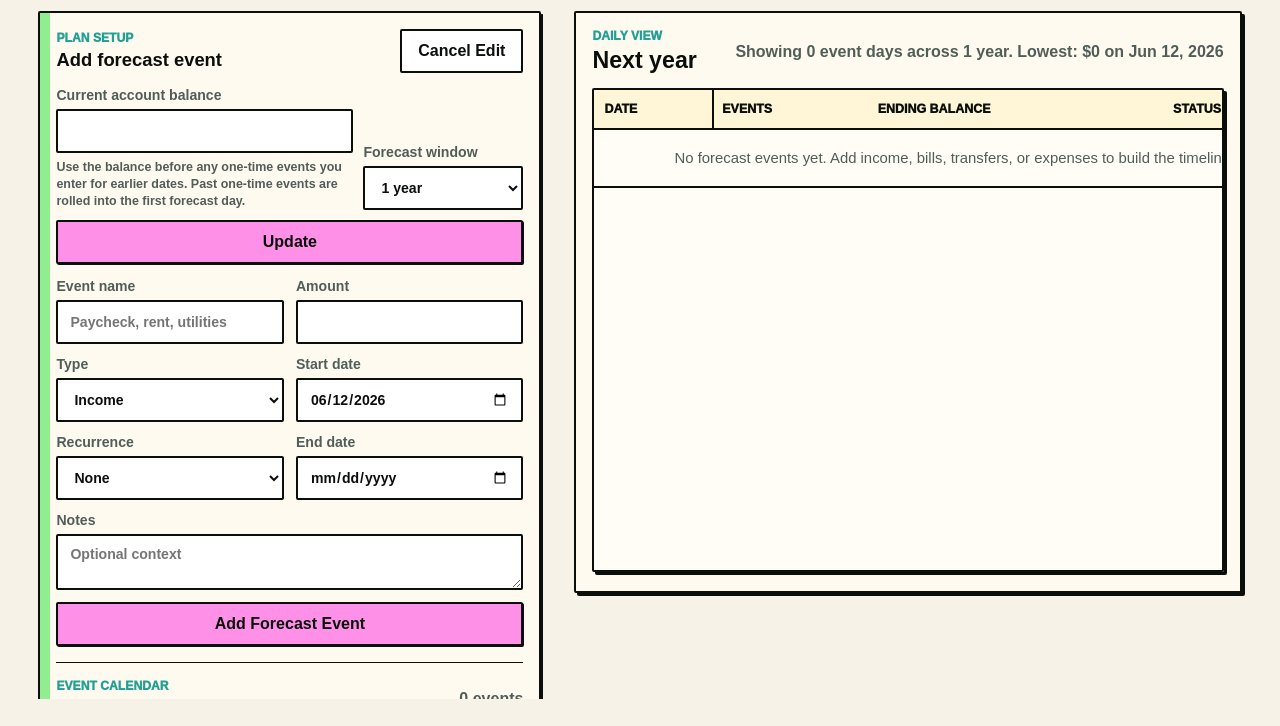
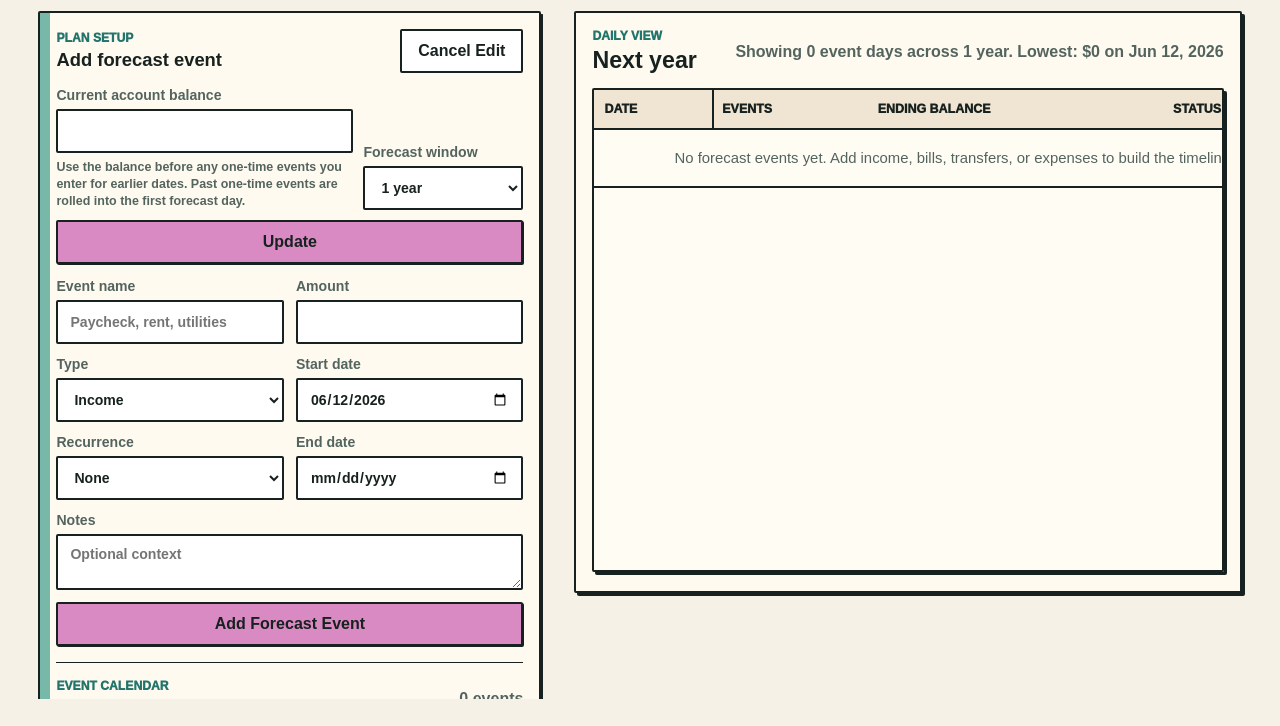
Before and after one commit to GenSky/cash-runway, a website: page index.html in a window 1280 px wide. Shown: the part 414-1140 px from the top of the page. Drawn offline with Linux system fonts and the light colour scheme.

Commit message:
Fix calendar event visibility and mute palette

```diff
--- a/app.js
+++ b/app.js
@@ -315,7 +315,7 @@ function applyTheme() {
   els.themeToggle.textContent = isDark ? "Light" : "Dark";
   els.themeToggle.title = isDark ? "Switch to light mode" : "Switch to dark mode";
   els.themeToggle.setAttribute("aria-pressed", String(isDark));
-  els.themeColor.content = isDark ? "#0f0d0a" : "#ff90e8";
+  els.themeColor.content = isDark ? "#111513" : "#23756b";
 }
 
 // Forecasting is deliberately data-first: every view, stress test, and calculator
@@ -678,9 +678,20 @@ function renderCalendar(forecast) {
   const gridStart = addDays(monthStart, -monthStart.getDay());
   const days = Array.from({ length: 42 }, (_, index) => addDays(gridStart, index));
   const dailyByDate = new Map(forecast.daily.map((day) => [day.date, day]));
+  const savedEventsByDate = mapSavedEventsToDates(days);
+  const calendarMonthDays = days
+    .filter((date) => date.getMonth() === monthStart.getMonth())
+    .map((date) => {
+      const dateIso = isoDate(date);
+      const projectedDay = dailyByDate.get(dateIso);
+      return {
+        date: dateIso,
+        events: projectedDay?.events || savedEventsByDate.get(dateIso) || [],
+      };
+    });
   const monthDays = forecast.daily.filter((day) => day.date.startsWith(state.calendarMonth));
-  const eventDays = monthDays.filter((day) => day.events.length > 0);
-  const eventCount = monthDays.reduce((total, day) => total + day.events.length, 0);
+  const eventDays = calendarMonthDays.filter((day) => day.events.length > 0);
+  const eventCount = calendarMonthDays.reduce((total, day) => total + day.events.length, 0);
   const lowest = monthDays.length
     ? monthDays.reduce((min, day) => (day.endingBalance < min.endingBalance ? day : min), monthDays[0])
     : null;
@@ -689,6 +700,14 @@ function renderCalendar(forecast) {
   els.calendarMeta.textContent = monthDays.length
     ? `${eventDays.length} event days · ${eventCount} total events · Lowest ${formatMoney(lowest.endingBalance)} on ${formatDate(lowest.date)}`
     : `This month is outside the current ${state.forecastYears}-${state.forecastYears === 1 ? "year" : "year"} forecast window.`;
+
+  els.calendarMeta.textContent = monthDays.length
+    ? `${eventDays.length} event days · ${eventCount} total events · Lowest ${formatMoney(lowest.endingBalance)} on ${formatDate(lowest.date)}`
+    : `${eventDays.length} event days · ${eventCount} total events · This month is outside the current ${state.forecastYears}-${state.forecastYears === 1 ? "year" : "year"} forecast window.`;
+
+  els.calendarMeta.textContent = monthDays.length
+    ? `${eventDays.length} event days - ${eventCount} total events - Lowest ${formatMoney(lowest.endingBalance)} on ${formatDate(lowest.date)}`
+    : `${eventDays.length} event days - ${eventCount} total events - This month is outside the current ${state.forecastYears}-${state.forecastYears === 1 ? "year" : "year"} forecast window.`;
 
   const weekdayLabels = ["Sun", "Mon", "Tue", "Wed", "Thu", "Fri", "Sat"]
     .map((label) => `<div class="calendar-weekday">${label}</div>`)
@@ -700,7 +719,7 @@ function renderCalendar(forecast) {
       const day = dailyByDate.get(dateIso);
       const isCurrentMonth = date.getMonth() === monthStart.getMonth();
       const isToday = dateIso === todayIso();
-      const events = day?.events || [];
+      const events = day?.events || savedEventsByDate.get(dateIso) || [];
       const visibleEvents = events.slice(0, 3);
       const classes = [
         "calendar-day",
@@ -730,6 +749,24 @@ function renderCalendar(forecast) {
     .join("");
 
   els.calendarGrid.innerHTML = `${weekdayLabels}${dayCells}`;
+}
+
+function mapSavedEventsToDates(dates) {
+  const savedEventsByDate = new Map();
+  const savedEvents = state.events.map(normalizeEvent);
+
+  dates.forEach((date) => {
+    const events = savedEvents
+      .filter((event) => eventOccursOn(event, date))
+      .map((event) => ({
+        ...event,
+        signedAmount: event.type === "income" ? event.amount : -event.amount,
+      }));
+
+    if (events.length) savedEventsByDate.set(isoDate(date), events);
+  });
+
+  return savedEventsByDate;
 }
 
 function renderMonthly(forecast) {
--- a/index.html
+++ b/index.html
@@ -3,7 +3,7 @@
   <head>
     <meta charset="utf-8" />
     <meta name="viewport" content="width=device-width, initial-scale=1, viewport-fit=cover" />
-    <meta name="theme-color" content="#ff90e8" id="themeColor" />
+    <meta name="theme-color" content="#23756b" id="themeColor" />
     <meta
       name="description"
       content="Cash Runway projects your future bank balance before your bills hit."
@@ -19,7 +19,7 @@
     </script>
     <link rel="icon" href="icon.svg" type="image/svg+xml" />
     <link rel="manifest" href="manifest.json" />
-    <link rel="stylesheet" href="styles.css?v=23" />
+    <link rel="stylesheet" href="styles.css?v=24" />
   </head>
   <body>
     <header class="app-header">
@@ -316,6 +316,6 @@
 
     <section id="printReportOutput" class="print-report" aria-hidden="true"></section>
     <div class="toast" id="toast" role="status" aria-live="polite"></div>
-    <script src="app.js?v=23"></script>
+    <script src="app.js?v=24"></script>
   </body>
 </html>
--- a/styles.css
+++ b/styles.css
@@ -1,34 +1,34 @@
 :root {
   color-scheme: light;
-  --bg: #f7f2e8;
-  --bg-strong: #fff6d7;
+  --bg: #f6f1e7;
+  --bg-strong: #efe3cf;
   --panel: #fffaf0;
   --field: #ffffff;
-  --table: #fffdf6;
-  --soft: #fff6d7;
+  --table: #fffcf4;
+  --soft: #efe5d2;
   --soft-2: #fffaf0;
   --chip: #ffffff;
-  --calendar-outside: #f1eadc;
+  --calendar-outside: #ece2d0;
   --nav-bg: rgba(255, 250, 240, 0.98);
-  --toast-bg: #0b0f0c;
-  --ink: #0b0f0c;
-  --muted: #4f5e58;
-  --muted-strong: #89958f;
-  --line: #0b0f0c;
-  --line-strong: #0b0f0c;
-  --safe: #23a094;
-  --safe-soft: #bdf3e6;
-  --caution: #7a5700;
-  --caution-soft: #ffc900;
-  --danger: #c1281d;
-  --danger-soft: #ffd8d2;
-  --blue: #315cec;
-  --blue-soft: #d7e3ff;
-  --plum: #6f44b7;
-  --plum-soft: #d8c7ff;
-  --pink: #ff90e8;
-  --coral: #ff7051;
-  --mint: #90ee90;
+  --toast-bg: #18201f;
+  --ink: #17211f;
+  --muted: #53645f;
+  --muted-strong: #8c9893;
+  --line: #17211f;
+  --line-strong: #17211f;
+  --safe: #23756b;
+  --safe-soft: #d6efe8;
+  --caution: #755914;
+  --caution-soft: #f0d27a;
+  --danger: #9f4d41;
+  --danger-soft: #f1d8d3;
+  --blue: #355c8c;
+  --blue-soft: #dce7f5;
+  --plum: #66568a;
+  --plum-soft: #ded6ec;
+  --pink: #d98ac2;
+  --coral: #d9785f;
+  --mint: #78b8a8;
   --cream: #fffaf0;
   --shadow: 3px 3px 0 var(--line);
   --shadow-soft: 1px 1px 0 var(--line);
@@ -38,35 +38,35 @@
 
 :root[data-theme="dark"] {
   color-scheme: dark;
-  --bg: #0f0d0a;
-  --bg-strong: #1c1712;
-  --panel: #1a1612;
-  --field: #0f0d0a;
-  --table: #14110e;
-  --soft: #261f18;
-  --soft-2: #1f1a15;
+  --bg: #111513;
+  --bg-strong: #1d221f;
+  --panel: #1b211e;
+  --field: #111513;
+  --table: #151a18;
+  --soft: #252d29;
+  --soft-2: #202622;
   --chip: #fffaf0;
-  --calendar-outside: #0b0a08;
-  --nav-bg: rgba(26, 22, 18, 0.98);
+  --calendar-outside: #101411;
+  --nav-bg: rgba(27, 33, 30, 0.98);
   --toast-bg: #fffaf0;
-  --ink: #fffaf0;
-  --muted: #dfd3c0;
-  --muted-strong: #938776;
+  --ink: #f5efe4;
+  --muted: #d1c8b8;
+  --muted-strong: #8f9a94;
   --line: #fffaf0;
   --line-strong: #fffaf0;
-  --safe: #35dcc8;
-  --safe-soft: #064b43;
-  --caution: #ffc900;
-  --caution-soft: #493a00;
-  --danger: #ff8673;
-  --danger-soft: #4a1711;
-  --blue: #9fc2ff;
-  --blue-soft: #1d3970;
-  --plum: #d9c7ff;
-  --plum-soft: #34235d;
-  --pink: #ff90e8;
-  --coral: #ff7051;
-  --mint: #90ee90;
+  --safe: #63c6b4;
+  --safe-soft: #163f39;
+  --caution: #e5c46e;
+  --caution-soft: #463814;
+  --danger: #e28d7d;
+  --danger-soft: #49241f;
+  --blue: #9bb9dd;
+  --blue-soft: #20364f;
+  --plum: #c9bee3;
+  --plum-soft: #322d46;
+  --pink: #d89bc6;
+  --coral: #d98772;
+  --mint: #8bc8b9;
   --cream: #fffaf0;
 }
 
--- a/sw.js
+++ b/sw.js
@@ -1,11 +1,11 @@
-const CACHE_NAME = "cash-runway-v23";
+const CACHE_NAME = "cash-runway-v24";
 const APP_SHELL = [
   "./",
   "./index.html",
   "./privacy.html",
   "./terms.html",
-  "./styles.css?v=23",
-  "./app.js?v=23",
+  "./styles.css?v=24",
+  "./app.js?v=24",
   "./manifest.json",
   "./icon.svg",
 ];
```
Also changed, not shown: manifest.json.
